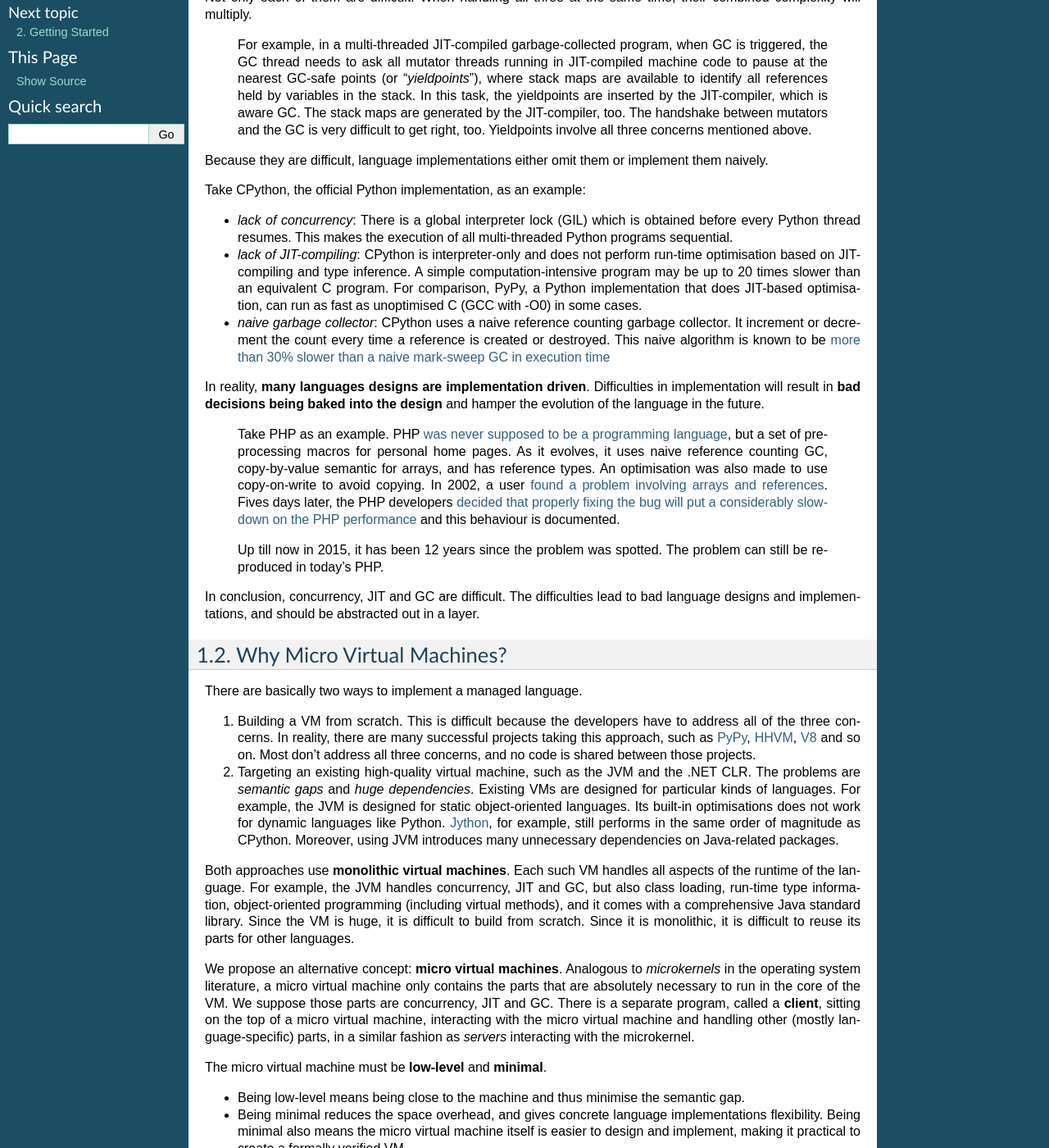
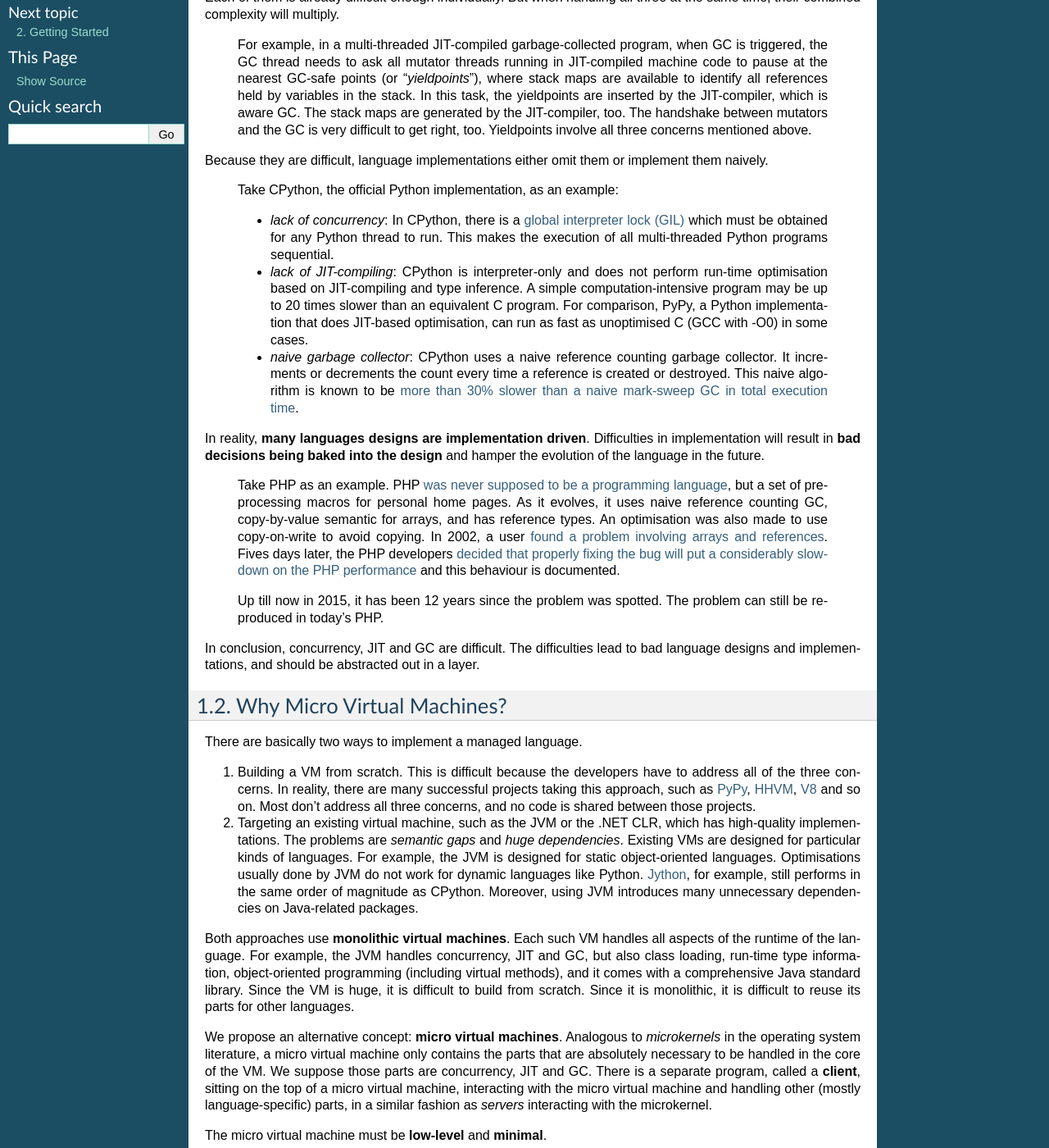
Before and after one commit to microvm/microvm-tutorial, a Sphinx documentation site: the page built from docs/langimpl/intro.rst, in a window 1280 px wide and 1400 px high, scrolled down 277 px. Shown: the whole window at 82% size. Built offline with Sphinx 7.4.7, drawn with Linux system fonts in a browser that asks for light colours; some of the changed text lies outside the part shown.

Commit message:
Minor changes.

```diff
--- a/docs/langimpl/intro.rst
+++ b/docs/langimpl/intro.rst
@@ -6,14 +6,14 @@ The µVM project addresses the difficulties in implementing managed languages.
 They include languages that have a garbage collector and likely run on a virtual
 machine.
 
-What makes language implementation difficult?
+What Makes Language Implementation Difficult?
 =============================================
 
 We identify three major concerns that make language implementation difficult,
 namely **concurrency**, **just-in-time compiling** and **garbage collection**.
 
-Not only each of them are difficult. When handling all three at the same time,
-their combined complexity will multiply.
+Each of them is already difficult enough individually. But when handling all
+three at the same time, their combined complexity will multiply.
 
     For example, in a multi-threaded JIT-compiled garbage-collected program,
     when GC is triggered, the GC thread needs to ask all mutator threads running
@@ -28,23 +28,26 @@ their combined complexity will multiply.
 Because they are difficult, language implementations either omit them or
 implement them naively.
 
-Take CPython, the official Python implementation, as an example:
+    Take CPython, the official Python implementation, as an example:
 
-+ *lack of concurrency*: There is a global interpreter lock (GIL) which is
-  obtained before every Python thread resumes. This makes the execution of all
-  multi-threaded Python programs sequential.
+    + *lack of concurrency*: In CPython, there is a `global interpreter lock
+      (GIL)
+      <https://docs.python.org/3.4/glossary.html#term-global-interpreter-lock>`__
+      which must be obtained for any Python thread to run. This makes the
+      execution of all multi-threaded Python programs sequential.
 
-+ *lack of JIT-compiling*: CPython is interpreter-only and does not perform
-  run-time optimisation based on JIT-compiling and type inference. A simple
-  computation-intensive program may be up to 20 times slower than an equivalent
-  C program. For comparison, PyPy, a Python implementation that does JIT-based
-  optimisation, can run as fast as unoptimised C (GCC with -O0) in some cases.
+    + *lack of JIT-compiling*: CPython is interpreter-only and does not perform
+      run-time optimisation based on JIT-compiling and type inference. A simple
+      computation-intensive program may be up to 20 times slower than an
+      equivalent C program. For comparison, PyPy, a Python implementation that
+      does JIT-based optimisation, can run as fast as unoptimised C (GCC with
+      -O0) in some cases.
 
-+ *naive garbage collector*: CPython uses a naive reference counting garbage
-  collector. It increment or decrement the count every time a reference is
-  created or destroyed. This naive algorithm is known to be `more than 30%
-  slower than a naive mark-sweep GC in execution time
-  <http://users.cecs.anu.edu.au/~steveb/downloads/pdf/rc-ismm-2012.pdf>`__
+    + *naive garbage collector*: CPython uses a naive reference counting garbage
+      collector. It increments or decrements the count every time a reference is
+      created or destroyed. This naive algorithm is known to be `more than 30%
+      slower than a naive mark-sweep GC in total execution time
+      <http://users.cecs.anu.edu.au/~steveb/downloads/pdf/rc-ismm-2012.pdf>`__.
 
 In reality, **many languages designs are implementation driven**. Difficulties
 in implementation will result in **bad decisions being baked into the design**
@@ -81,14 +84,14 @@ There are basically two ways to implement a managed language.
    Most don't address all three concerns, and no code is shared between those
    projects.
 
-2. Targeting an existing high-quality virtual machine, such as the JVM and the
-   .NET CLR. The problems are *semantic gaps* and *huge dependencies*. Existing
-   VMs are designed for particular kinds of languages. For example, the JVM is
-   designed for static object-oriented languages. Its built-in optimisations
-   does not work for dynamic languages like Python. `Jython
-   <http://www.jython.org/>`__, for example, still performs in the same order of
-   magnitude as CPython. Moreover, using JVM introduces many unnecessary
-   dependencies on Java-related packages.
+2. Targeting an existing virtual machine, such as the JVM or the .NET CLR, which
+   has high-quality implementations. The problems are *semantic gaps* and *huge
+   dependencies*. Existing VMs are designed for particular kinds of languages.
+   For example, the JVM is designed for static object-oriented languages.
+   Optimisations usually done by JVM do not work for dynamic languages like
+   Python.  `Jython <http://www.jython.org/>`__, for example, still performs in
+   the same order of magnitude as CPython. Moreover, using JVM introduces many
+   unnecessary dependencies on Java-related packages.
 
 Both approaches use **monolithic virtual machines**. Each such VM handles all
 aspects of the runtime of the language. For example, the JVM handles
@@ -100,11 +103,12 @@ for other languages.
 
 We propose an alternative concept: **micro virtual machines**. Analogous to
 *microkernels* in the operating system literature, a micro virtual machine only
-contains the parts that are absolutely necessary to run in the core of the VM.
-We suppose those parts are concurrency, JIT and GC. There is a separate program,
-called a **client**, sitting on the top of a micro virtual machine, interacting
-with the micro virtual machine and handling other (mostly language-specific)
-parts, in a similar fashion as *servers* interacting with the microkernel.
+contains the parts that are absolutely necessary to be handled in the core of
+the VM. We suppose those parts are concurrency, JIT and GC. There is a separate
+program, called a **client**, sitting on the top of a micro virtual machine,
+interacting with the micro virtual machine and handling other (mostly
+language-specific) parts, in a similar fashion as *servers* interacting with the
+microkernel.
 
 The micro virtual machine must be **low-level** and **minimal**.
 
```
